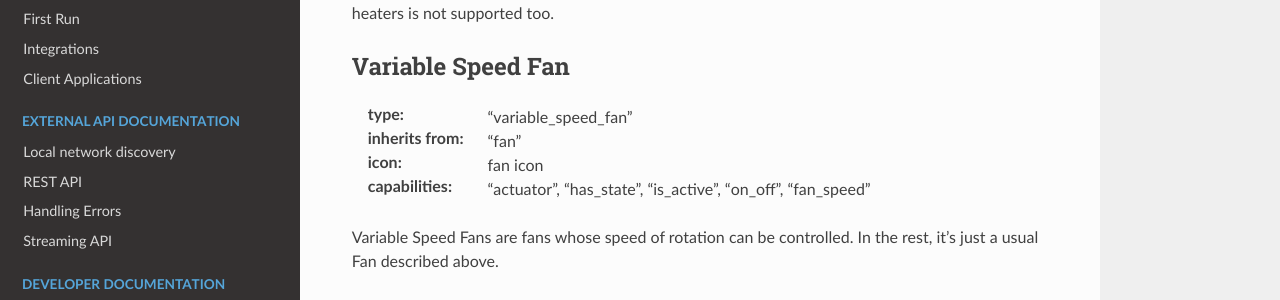
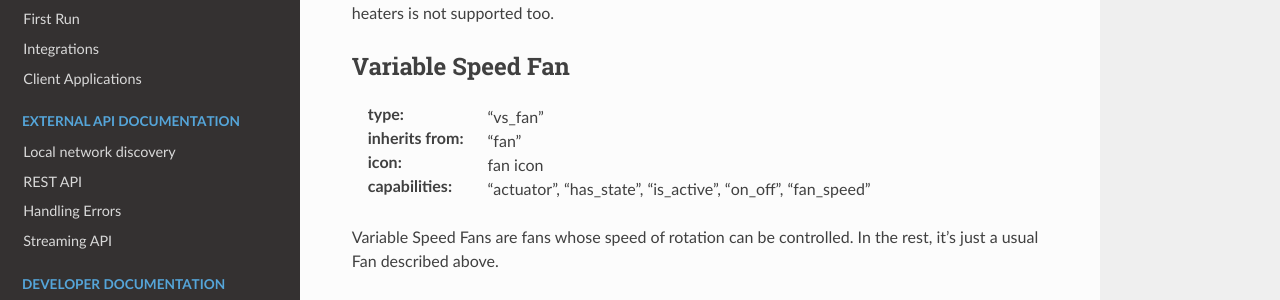
Before and after one commit to fossabot/everpl, a Sphinx documentation site: the page built from docs/source/developer/generic_thing_types.rst, in a window 1280 px wide and 900 px high, scrolled down 2736 px. Shown: the part 150-450 px from the top of the window. Built offline with Sphinx 7.4.7 and the Read the Docs theme 2.0.0, drawn with Linux system fonts in a browser that asks for light colours; pages that are not in the unit, such as notebooks, are missing from menus.

Commit message:
DOCS: Renamed variable speed fan type to vs_fan

```diff
--- a/docs/source/developer/generic_thing_types.rst
+++ b/docs/source/developer/generic_thing_types.rst
@@ -173,7 +173,7 @@ heaters is not supported too.
 Variable Speed Fan
 ==================
 
-:type: "variable_speed_fan"
+:type: "vs_fan"
 
 :inherits from: "fan"
 
```
